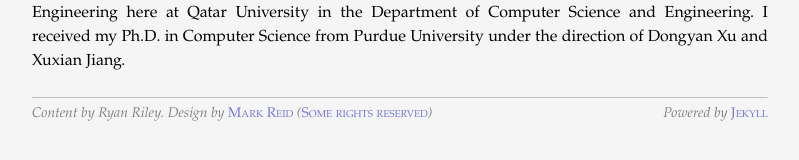
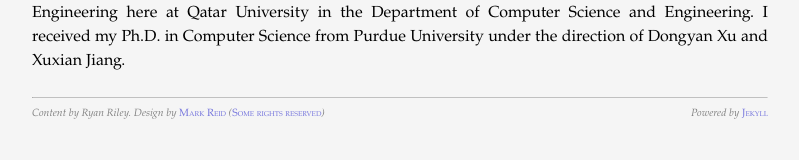
Before and after one commit to rriley/website, a Jekyll site: the page built from index.md, in a window 1280 px wide. Shown: the part 190-350 px from the top of the page, without its empty margins (240-1039 px from the left). Built offline with Jekyll 4.4.1, drawn with Linux system fonts in a browser that asks for light colours; Markdown is read by kramdown in place of the engine named in the settings.

Commit message:
Tweaking footer size

```diff
--- a/css/screen.css
+++ b/css/screen.css
@@ -496,12 +496,14 @@ p.delicious-extended:before { content: ' — '; }
 	left: 0;
 	text-align: left;
 	display: block;
+	font-size: 75%;
 }
 #footer .engine {
 	position: absolute;
 	text-align: right;
 	display: block;
 	right: 0;
+	font-size: 75%;
 }
 /* @end */
 
```
